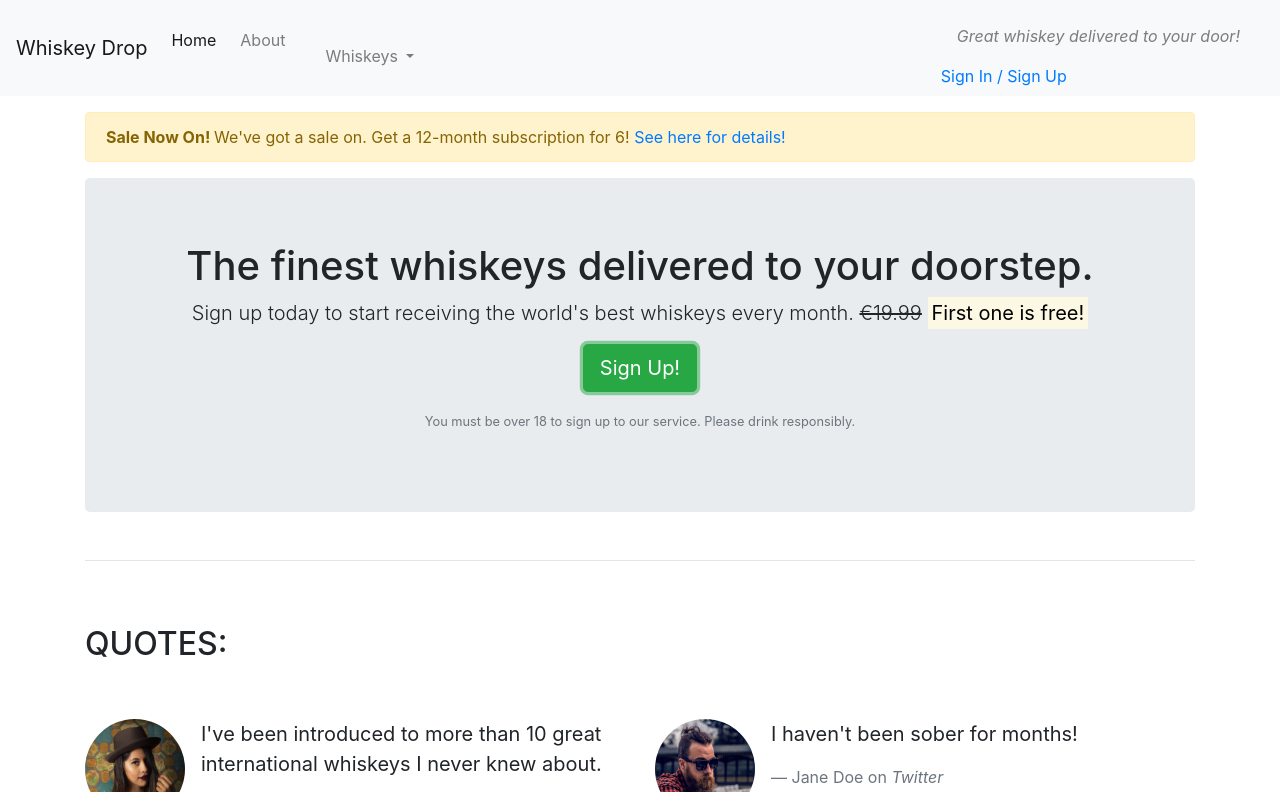
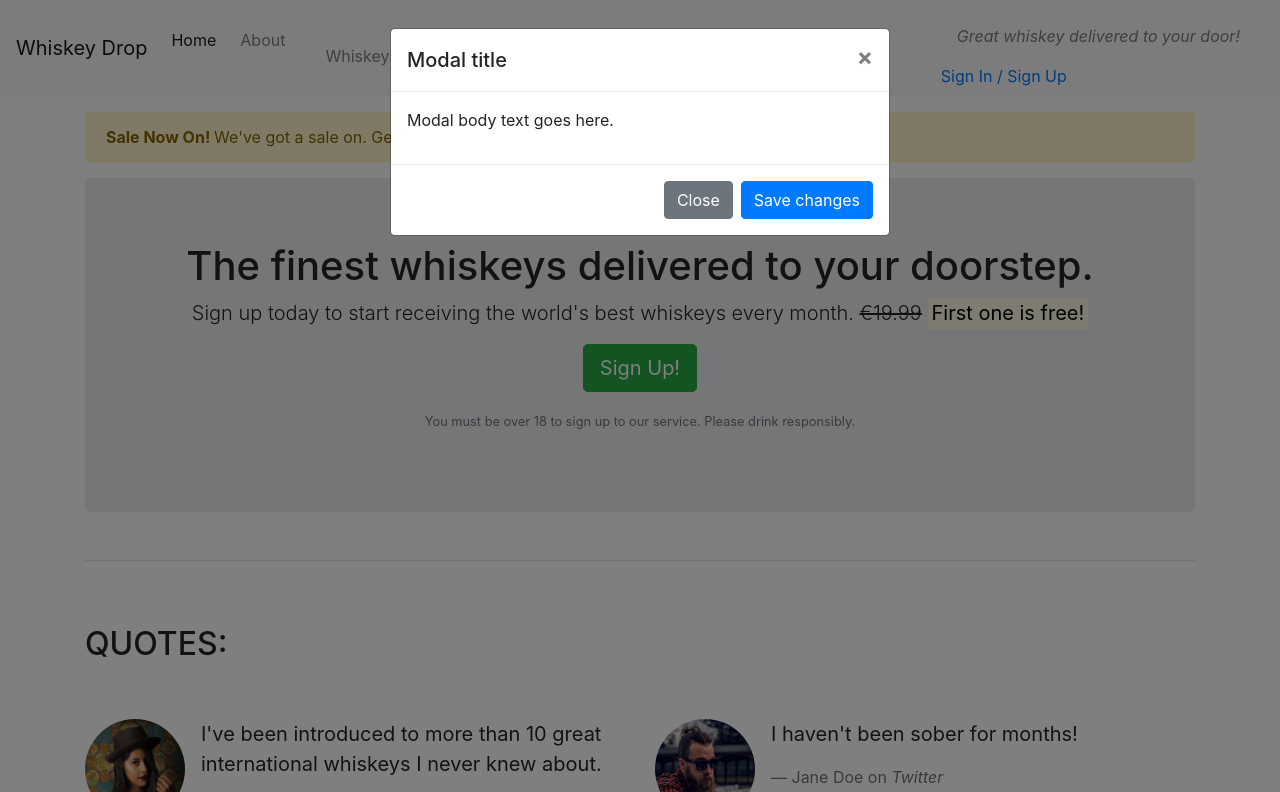
Before and after one commit to shielh/BootstrapWhiskey, a plain HTML site: page index.html in a window 1280 px wide. Both pictures are taken after a click on the button "Sign Up!". Shown: the top 792 px of the page. Drawn offline with nearby package versions, Linux system fonts and the light colour scheme.

```diff
--- a/index.html
+++ b/index.html
@@ -60,7 +60,7 @@
                         <s class="d-none d-sm-inline">€19.99</s> <!--will only display 19.99 when screen size is small or above, not on mobile device-->
                         <span class="d-inline d-sm-none"><br></span>
                         <strong><mark>First one is free!</mark></strong></p>
-                    <p><button class="btn btn-lg btn-success">Sign Up!</button></p>
+                    <p><button class="btn btn-lg btn-success" data-toggle="modal" data-target="#signUpModal">Sign Up!</button></p>
                     <p class="text-muted"><small>You must be over 18 to sign up to our service. Please drink responsibly.</small></p><!--text-muted makes font fainter-->
                 </section>
             </div>
@@ -140,6 +140,26 @@
         <!-- /.features -->
     </article>
 
+<div class="modal" tabindex="-1" role="dialog" id="signUpModal">
+  <div class="modal-dialog" role="document">
+    <div class="modal-content">
+      <div class="modal-header">
+        <h5 class="modal-title">Modal title</h5>
+        <button type="button" class="close" data-dismiss="modal" aria-label="Close">
+          <span aria-hidden="true">&times;</span>
+        </button>
+      </div>
+      <div class="modal-body">
+        <p>Modal body text goes here.</p>
+      </div>
+      <div class="modal-footer">
+        <button type="button" class="btn btn-secondary" data-dismiss="modal">Close</button>
+        <button type="button" class="btn btn-primary">Save changes</button>
+      </div>
+    </div>
+  </div>
+</div>
+
     <!--Scripts placed at bottom because when browser opens, it interprets HTML from the top to bottom. and we want CSS loaded ASAP so the user doesn't see an unstyled page.
     Java at the end incase it holds up HTML or CSS-->
     <script src="https://code.jquery.com/jquery-3.3.1.slim.min.js" integrity="sha384-q8i/X+965DzO0rT7abK41JStQIAqVgRVzpbzo5smXKp4YfRvH+8abtTE1Pi6jizo" crossorigin="anonymous"></script>
```
